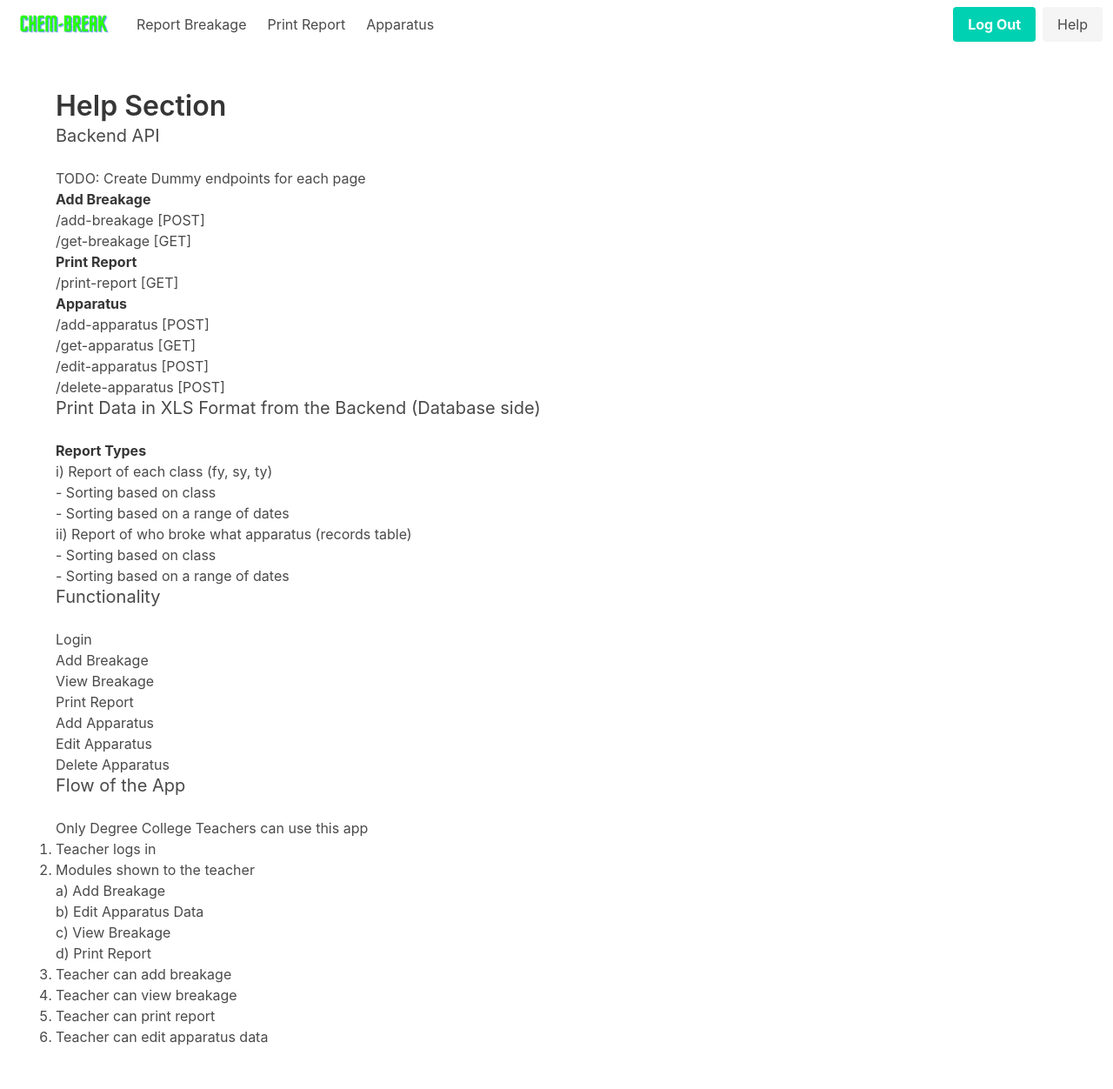
After one commit to salmansyyd/Chem-Break, a Flask app: page /home/help in a window 1280 px wide. The commit adds this page. Shown: the whole page at 87% size. Run offline with Flask 2, Linux system fonts and the light colour scheme; the visitor is signed in with stand-in values (Sample User, id 1); some libraries are stand-ins or nearby versions.

Commit message:
Structured Pages Structure pages and make dummy endpoints for each page

```diff
--- a/app/__init__.py
+++ b/app/__init__.py
@@ -3,7 +3,6 @@ from flask_sqlalchemy import SQLAlchemy
 from flask_login import LoginManager
 
 db = SQLAlchemy()
-login_manager = LoginManager()
 
 
 def create_app(config=None):
@@ -12,29 +11,19 @@ def create_app(config=None):
         app.config.from_object(config)
 
     db.init_app(app)
+    login_manager = LoginManager()
+    login_manager.login_view = 'auth.login'
     login_manager.init_app(app)
 
     with app.app_context():
         from app.models import User, Breakage, Student, Apparatus, Bank, Record
         db.create_all()
 
+    from app.models import User
+
     @login_manager.user_loader
     def load_user(user_id):
         return User.query.get(int(user_id))
-
-    # test user
-    def add_user(username, password):
-        user = User(username=username, password=password)
-        db.session.add(user)
-        db.session.commit()
-
-    with app.app_context():
-        add_user("salman", "salman")
-
-    # test route
-    @app.route('/')
-    def index():
-        return 'Hello World'
 
     # register blueprints
     from .auth import auth as auth_blueprint
@@ -43,6 +32,4 @@ def create_app(config=None):
     from .routes import main as main_blueprint
     app.register_blueprint(main_blueprint)
 
-    # add_user("salman", "salman")
-
     return app
--- a/app/routes.py
+++ b/app/routes.py
@@ -1,9 +1,58 @@
 from flask import Blueprint
-from flask import render_template
+from flask import render_template, redirect, url_for, request, flash
+from flask_login import login_required
 
 main = Blueprint('main', __name__)
 
 
+@main.route('/')
+def index():
+    return redirect(url_for('auth.login'))
+
+
 @main.route('/home')
+@login_required
 def home():
+    """
+    List all modules.
+    """
     return render_template('home.html')
+
+
+@main.route('/home/breakage')
+@login_required
+def breakage():
+    """
+    Add / View Breakage records
+    """
+    return "breakage"
+
+
+@main.route('/home/report')
+@login_required
+def report():
+    """
+    Print report from a selected range of dates from a calendar.
+    Possilbe inputs :
+        class (fy, sy, ty)
+        date (by default generate a months data.)
+    """
+    return "report"
+
+
+@main.route('/home/help')
+@login_required
+def help():
+    """
+    Help page.
+    """
+    return render_template('help.html')
+
+
+@main.route('/home/apparatus')
+@login_required
+def apparatus():
+    """
+    Add / Update / Delete apparatus.
+    """
+    return "apparatus"
--- a/app/templates/auth/login.html
+++ b/app/templates/auth/login.html
@@ -2,12 +2,12 @@
 
 {% block content %}
 
-<section class="hero is-link is-fullheight">
+<section class="hero is-fullheight">
     <div class="hero-body">
-        <h1 class="title">Login</h1>
         <div class="container">
             <div class="columns is-centered">
                 <div class="column is-5-tablet is-4-desktop is-3-widescreen">
+                    <h1 class="title">Login</h1>
                     <form action="" class="box" method="post">
                         {% for message in get_flashed_messages() %}
                         <div class="notification is-danger">
--- a/app/templates/base.html
+++ b/app/templates/base.html
@@ -5,6 +5,7 @@
     <meta http-equiv="X-UA-Compatible" content="IE=edge">
     <meta name="viewport" content="width=device-width, initial-scale=1.0">
     <title>ChemBreak</title>
+    <link rel="shortcut icon" href="{{ url_for('static', filename='favicon.png')}}" type="image/x-icon">
 
     <!-- CSS links -->
     <link rel="stylesheet" href="https://cdn.jsdelivr.net/npm/bulma@0.9.4/css/bulma.min.css">
--- /dev/null
+++ b/app/templates/help.html
@@ -0,0 +1,83 @@
+{% extends 'nav_base.html' %}
+
+{% block content %}
+<section class="section">
+    <div class="container">
+        <h1 class="title">Help Section</h1>
+
+        <h2 class="subtitle">Backend API</h2>
+        <p>TODO: Create Dummy endpoints for each page</p>
+        <ul>
+            <li>
+                <strong>Add Breakage</strong>
+                <ul>
+                    <li>/add-breakage [POST]</li>
+                    <li>/get-breakage [GET]</li>
+                </ul>
+            </li>
+            <li>
+                <strong>Print Report</strong>
+                <ul>
+                    <li>/print-report [GET]</li>
+                </ul>
+            </li>
+            <li>
+                <strong>Apparatus</strong>
+                <ul>
+                    <li>/add-apparatus [POST]</li>
+                    <li>/get-apparatus [GET]</li>
+                    <li>/edit-apparatus [POST]</li>
+                    <li>/delete-apparatus [POST]</li>
+                </ul>
+            </li>
+        </ul>
+
+        <h2 class="subtitle">Print Data in XLS Format from the Backend (Database side)</h2>
+        <ul>
+            <li>
+                <strong>Report Types</strong>
+                <ul>
+                    <li>i) Report of each class (fy, sy, ty)</li>
+                    <ul>
+                        <li>- Sorting based on class</li>
+                        <li>- Sorting based on a range of dates</li>
+                    </ul>
+                    <li>ii) Report of who broke what apparatus (records table)</li>
+                    <ul>
+                        <li>- Sorting based on class</li>
+                        <li>- Sorting based on a range of dates</li>
+                    </ul>
+                </ul>
+            </li>
+        </ul>
+
+        <h2 class="subtitle">Functionality</h2>
+        <ul>
+            <li>Login</li>
+            <li>Add Breakage</li>
+            <li>View Breakage</li>
+            <li>Print Report</li>
+            <li>Add Apparatus</li>
+            <li>Edit Apparatus</li>
+            <li>Delete Apparatus</li>
+        </ul>
+
+        <h2 class="subtitle">Flow of the App</h2>
+        <p>Only Degree College Teachers can use this app</p>
+        <ol>
+            <li>Teacher logs in</li>
+            <li>Modules shown to the teacher</li>
+            <ul>
+                <li>a) Add Breakage</li>
+                <li>b) Edit Apparatus Data</li>
+                <li>c) View Breakage</li>
+                <li>d) Print Report</li>
+            </ul>
+            <li>Teacher can add breakage</li>
+            <li>Teacher can view breakage</li>
+            <li>Teacher can print report</li>
+            <li>Teacher can edit apparatus data</li>
+        </ol>
+    </div>
+</section>
+{% endblock %}
--- a/app/templates/home.html
+++ b/app/templates/home.html
@@ -1,6 +1,4 @@
-{% extends "base.html" %}
+{% extends "nav_base.html" %}
 
 {% block content %}
-    <h1>Home</h1>
-    <p>Home page content</p>
 {% endblock %}
--- /dev/null
+++ b/app/templates/nav_base.html
@@ -0,0 +1,68 @@
+<!DOCTYPE html>
+<html lang="en">
+<head>
+    <meta charset="UTF-8">
+    <meta http-equiv="X-UA-Compatible" content="IE=edge">
+    <meta name="viewport" content="width=device-width, initial-scale=1.0">
+    <title>ChemBreak</title>
+
+    <link rel="shortcut icon" href="{{ url_for('static', filename='favicon.png')}}" type="image/x-icon">
+
+    <!-- CSS links -->
+    <link rel="stylesheet" href="https://cdn.jsdelivr.net/npm/bulma@0.9.4/css/bulma.min.css">
+    <link rel="stylesheet" href="https://cdnjs.cloudflare.com/ajax/libs/font-awesome/6.3.0/css/all.min.css"
+        integrity="sha512-SzlrxWUlpfuzQ+pcUCosxcglQRNAq/DZjVsC0lE40xsADsfeQoEypE+enwcOiGjk/bSuGGKHEyjSoQ1zVisanQ=="
+        crossorigin="anonymous" referrerpolicy="no-referrer" />
+    {% block head %}
+    {% endblock %}
+</head>
+<body>
+    <!-- Navbar -->
+    <nav class="navbar" role="navigation" aria-label="main navigation">
+        <div class="navbar-brand">
+            <a class="navbar-item" href="{{ url_for('main.home') }}">
+                <img src="{{ url_for('static', filename='logo-home.png')}}">
+            </a>
+
+            <a role="button" class="navbar-burger" aria-label="menu" aria-expanded="false" data-target="navbarBasicExample">
+                <span aria-hidden="true"></span>
+                <span aria-hidden="true"></span>
+                <span aria-hidden="true"></span>
+            </a>
+        </div>
+
+        <div id="navbarBasicExample" class="navbar-menu">
+            <div class="navbar-start">
+                <a class="navbar-item">
+                    Report Breakage
+                </a>
+
+                <a class="navbar-item">
+                    Print Report
+                </a>
+
+                <a class="navbar-item">
+                    Apparatus
+                </a>
+
+            </div>
+
+            <div class="navbar-end">
+                <div class="navbar-item">
+                    <div class="buttons">
+                        <a class="button is-primary" href="{{ url_for('auth.logout')}}">
+                            <strong>Log Out</strong>
+                        </a>
+                        <a class="button is-light" href="{{ url_for('main.help') }}">
+                            Help
+                        </a>
+                    </div>
+                </div>
+            </div>
+        </div>
+    </nav>
+    {% block content %}
+    {% endblock %}
+    <!-- Script Links -->
+</body>
+</html>
```
Also changed, not shown: app/auth/routes.py (+6 -6 lines), config.py (+2 -13 lines), notes.txt (+8 -1 lines), app/static/favicon.png (added), app/static/logo-home.png (added), app/static/logo.png (added).
